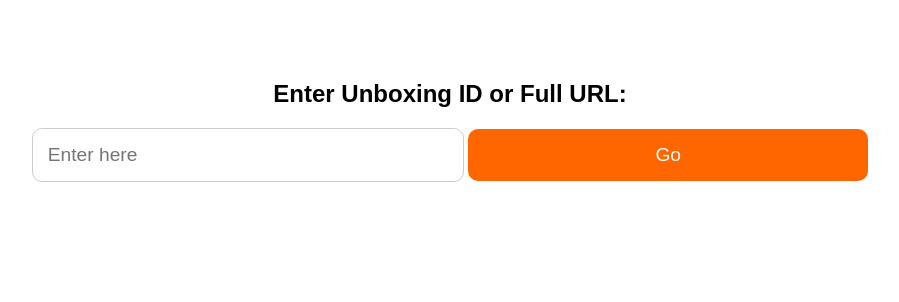
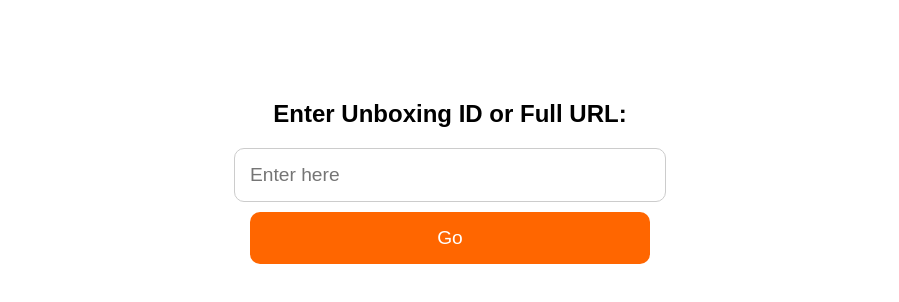
Before and after one commit to swooger/sw11ggy, a plain HTML site: page index.html in a window 1280 px wide. Shown: the whole page, without its empty margins (190-1089 px from the left). Drawn offline with Linux system fonts and the light colour scheme.

Commit message:
Update index.html

```diff
--- a/index.html
+++ b/index.html
@@ -10,6 +10,7 @@
         button { background: #ff6600; color: white; border: none; cursor: pointer; }
         button:hover { background: #e65c00; }
         #output { margin-top: 15px; font-size: 1.1em; font-weight: bold; color: #333; }
+        .box { display: flex; flex-direction: column; align-items: center; }
     </style>
     <script>
         (function(){
@@ -41,9 +42,11 @@
     </script>
 </head>
 <body>
-    <h2>Enter Unboxing ID or Full URL:</h2>
-    <input type="text" id="id" placeholder="Enter here">
-    <button id="go">Go</button>
-    <div id="output"></div>
+    <div class="box">
+        <h2>Enter Unboxing ID or Full URL:</h2>
+        <input type="text" id="id" placeholder="Enter here">
+        <button id="go">Go</button>
+        <div id="output"></div>
+    </div>
 </body>
 </html>
```
